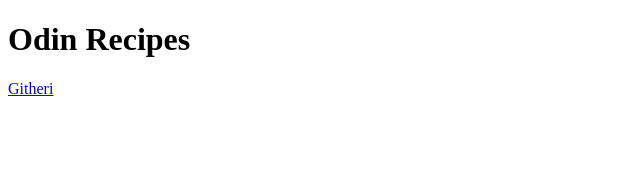
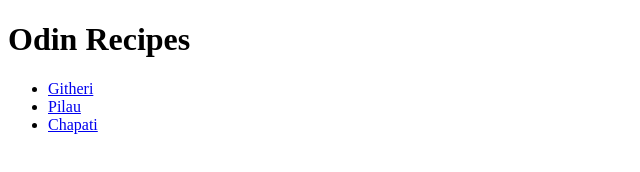
Before and after one commit to MbuviM/Odin-Recipes, a plain HTML site: page index.html in a window 1280 px wide. Shown: the whole page, without its empty margins (0-640 px from the left). Drawn offline with Linux system fonts and the light colour scheme.

Commit message:
Main HTML File

```diff
--- a/index.html
+++ b/index.html
@@ -7,6 +7,10 @@
 </head>
 <body>      <!--All the content is displayed here.-->
     <h1>Odin Recipes</h1>
-    <a href="recipes\githeri.html">Githeri</a>
+<ul>
+    <li><a href="recipes\githeri.html">Githeri</a></li>
+    <li><a href="recipes\pilau.html">Pilau</a></li>
+    <li><a href="recipes\Chapati.html">Chapati</a></li>
+</ul>
 </body>
 </html>
```
